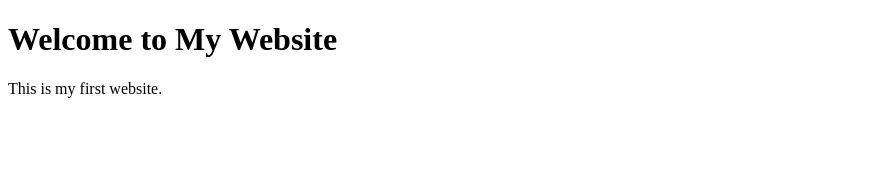
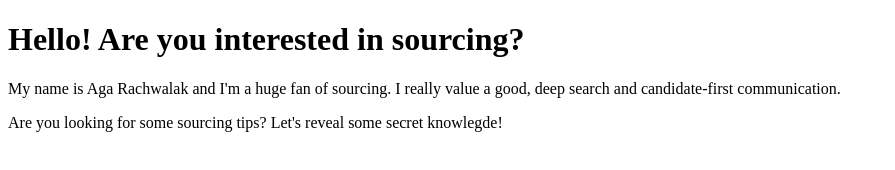
Before and after one commit to agasourcer/agasourcer.github.io, a plain HTML site: page index.html in a window 1280 px wide. Shown: the whole page, without its empty margins (0-895 px from the left). Drawn offline with Linux system fonts and the light colour scheme.

Commit message:
Update index.html

```diff
--- a/index.html
+++ b/index.html
@@ -1,10 +1,11 @@
 <!DOCTYPE html>
 <html>
   <head>
-    <title>My Website</title>
+    <title>Are you ready for some sourcing magic?</title>
   </head>
   <body>
-    <h1>Welcome to My Website</h1>
-    <p>This is my first website.</p>
+    <h1>Hello! Are you interested in sourcing?</h1>
+    <p>My name is Aga Rachwalak and I'm a huge fan of sourcing. I really value a good, deep search and candidate-first communication.</p>
+    <p>Are you looking for some sourcing tips? Let's reveal some secret knowlegde!</p>
   </body>
 </html>
```
